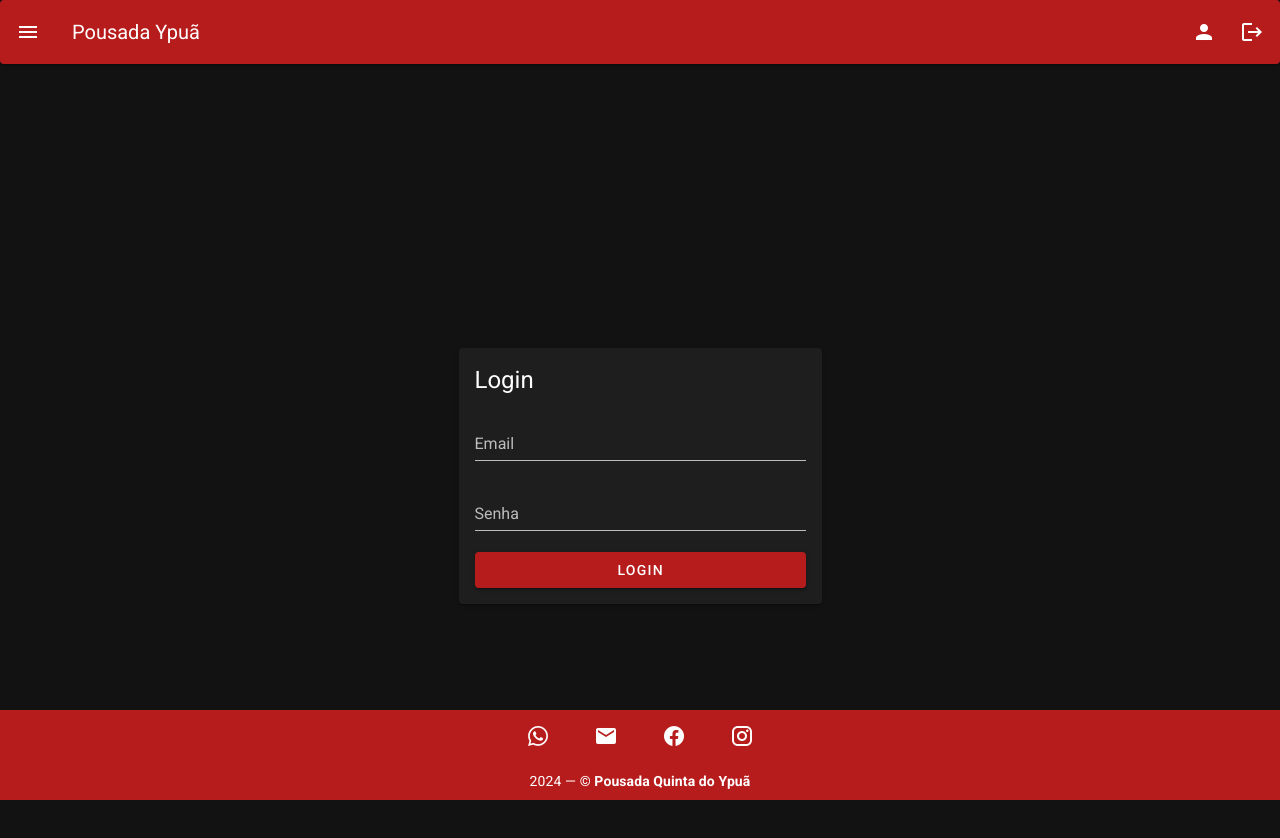
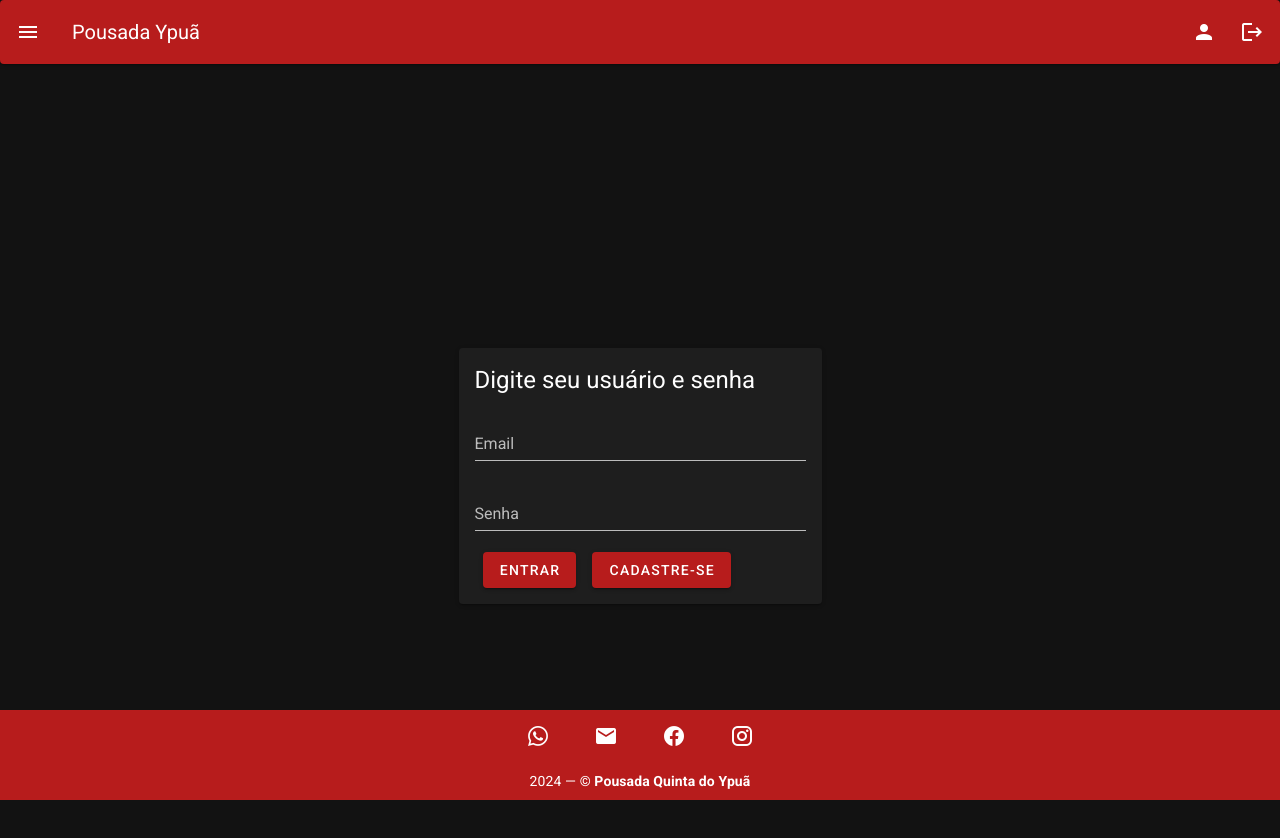
Before and after one commit to Lucas-Salomao/frontend-pousada-ypua-nuxt, a Nuxt app: page /Login in a window 1280 px wide. Shown: the top 838 px of the page. Built offline with nearby package versions, Linux system fonts and the light colour scheme.

Commit message:
adicionado botao de cadastro

```diff
--- a/pages/Login.vue
+++ b/pages/Login.vue
@@ -4,7 +4,7 @@
       <v-col cols="12" sm="8" md="4">
         <v-card>
           <v-card-title>
-            <span class="headline">Login</span>
+            <span class="headline">Digite seu usuário e senha</span>
           </v-card-title>
           <v-card-text>
             <v-form @submit.prevent="login">
@@ -20,7 +20,8 @@
                 type="password"
                 required
               ></v-text-field>
-              <v-btn type="submit" color="primary" block>Login</v-btn>
+              <v-btn type="submit" color="primary" class="mx-2">Entrar</v-btn>
+              <v-btn to="/Cadastro" color="primary" class="mx-2">Cadastre-se</v-btn>
             </v-form>
           </v-card-text>
         </v-card>
```
